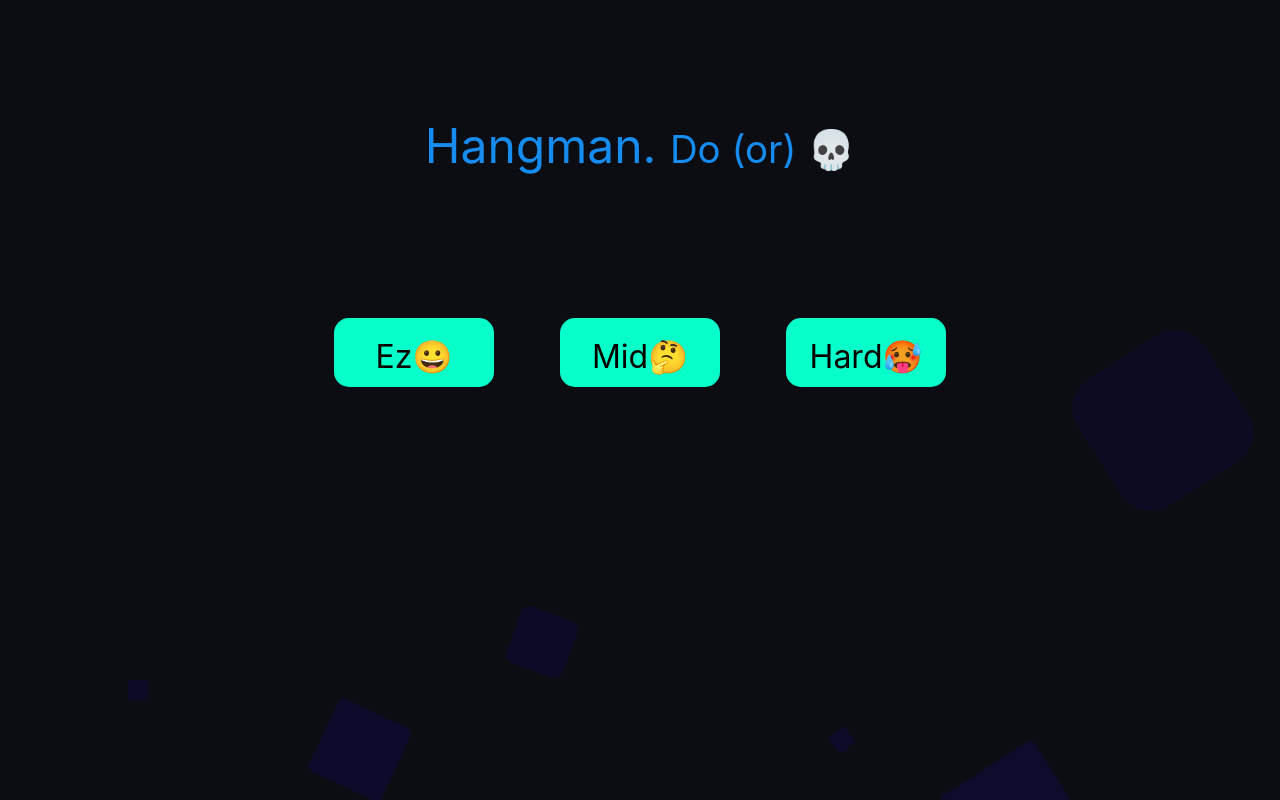
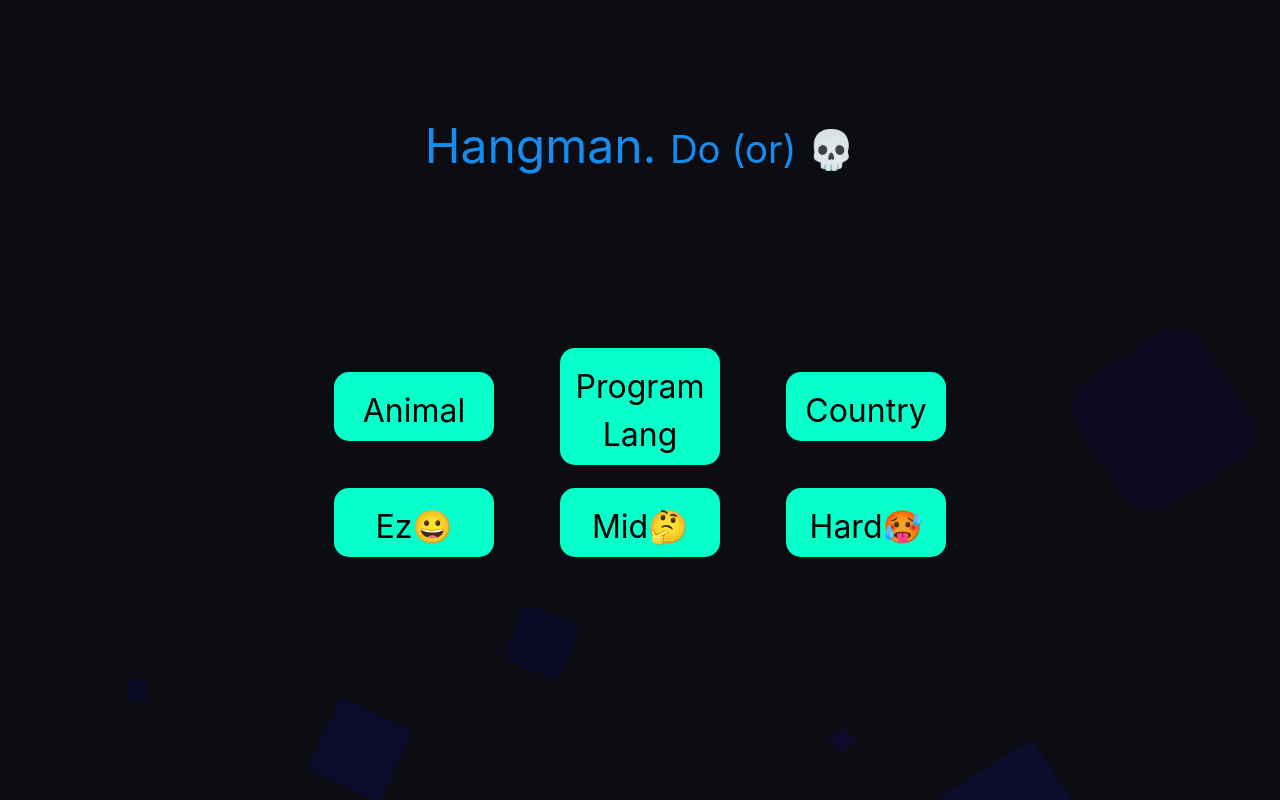
Before and after one commit to vetrivelcsamy/reactjs-hangman, a React (Create React App) app: page / in a window 1280 px wide. Built offline with nearby package versions, Linux system fonts and the light colour scheme.

Commit message:
6 btn
6 btn

```diff
--- a/src/components/Homepage.js
+++ b/src/components/Homepage.js
@@ -42,7 +42,44 @@ export default function Homepage() {
           </div>
         )}
 
-          {!showHangman && (
+
+{!showHangman && (
+            <div
+            style={{
+              marginTop: 30 ,
+              display: 'flex' ,
+              gap: 50,
+              justifyContent: "center",
+              alignItems: "center",
+            }}
+
+          >
+            <>
+            <button
+              id='Easy'
+              className="Hangman-reset mx-2 animated-button"
+              onClick={() => startHangman('Easy')}>
+              Animal
+            </button>
+            <button
+              id='Medium'
+              className="Hangman-reset mx-2 animated-button"
+              onClick={() => startHangman('Medium')}>
+              Program Lang
+            </button>
+            <button
+              id='Hard'
+              className="Hangman-reset mx-2 animated-button"
+              onClick={() => startHangman('Hard')}>
+              Country
+            </button>
+            </>
+
+            </div>
+
+          )}
+
+{!showHangman && (
             <div
             style={{
               display: 'flex' ,
@@ -78,6 +115,7 @@ export default function Homepage() {
 
           )}
 
+
           {!showHangman && (
             <ul className="circles" style={{zIndex:1}}>
                     <li></li>
```
